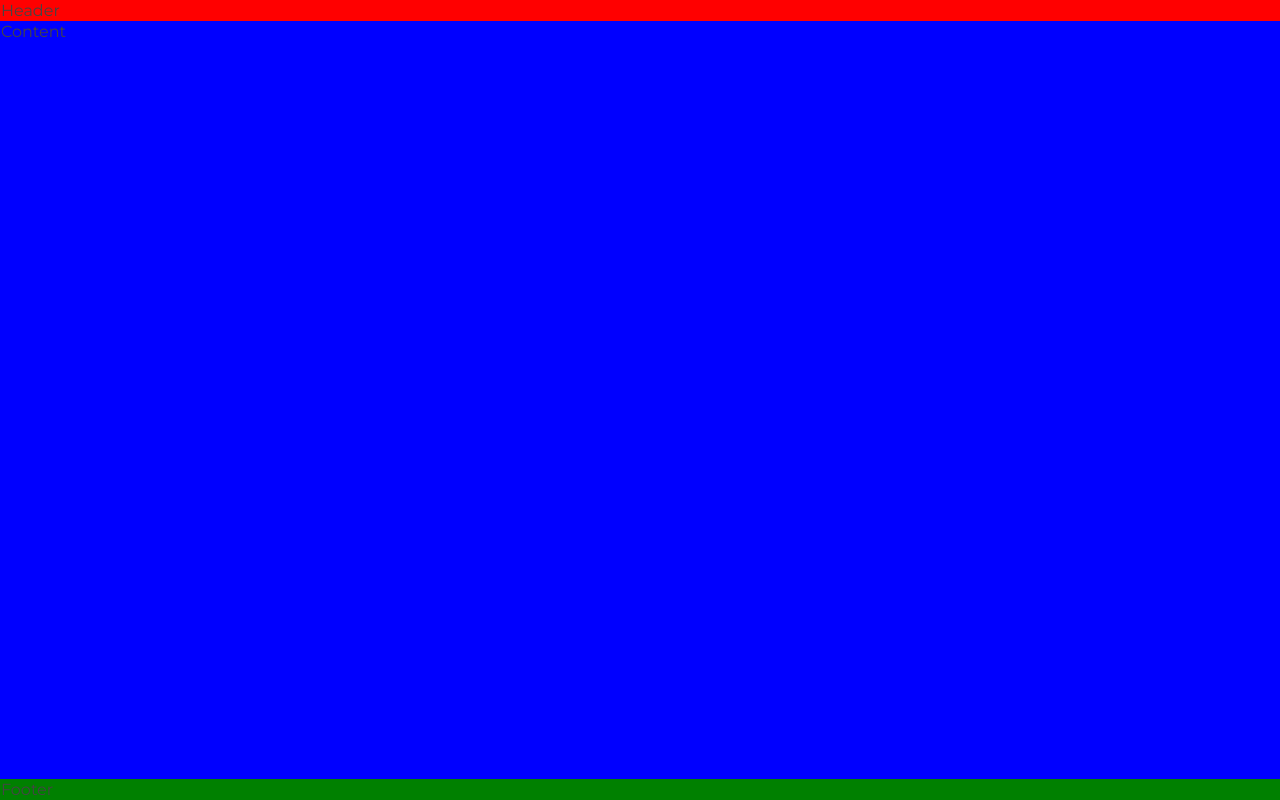
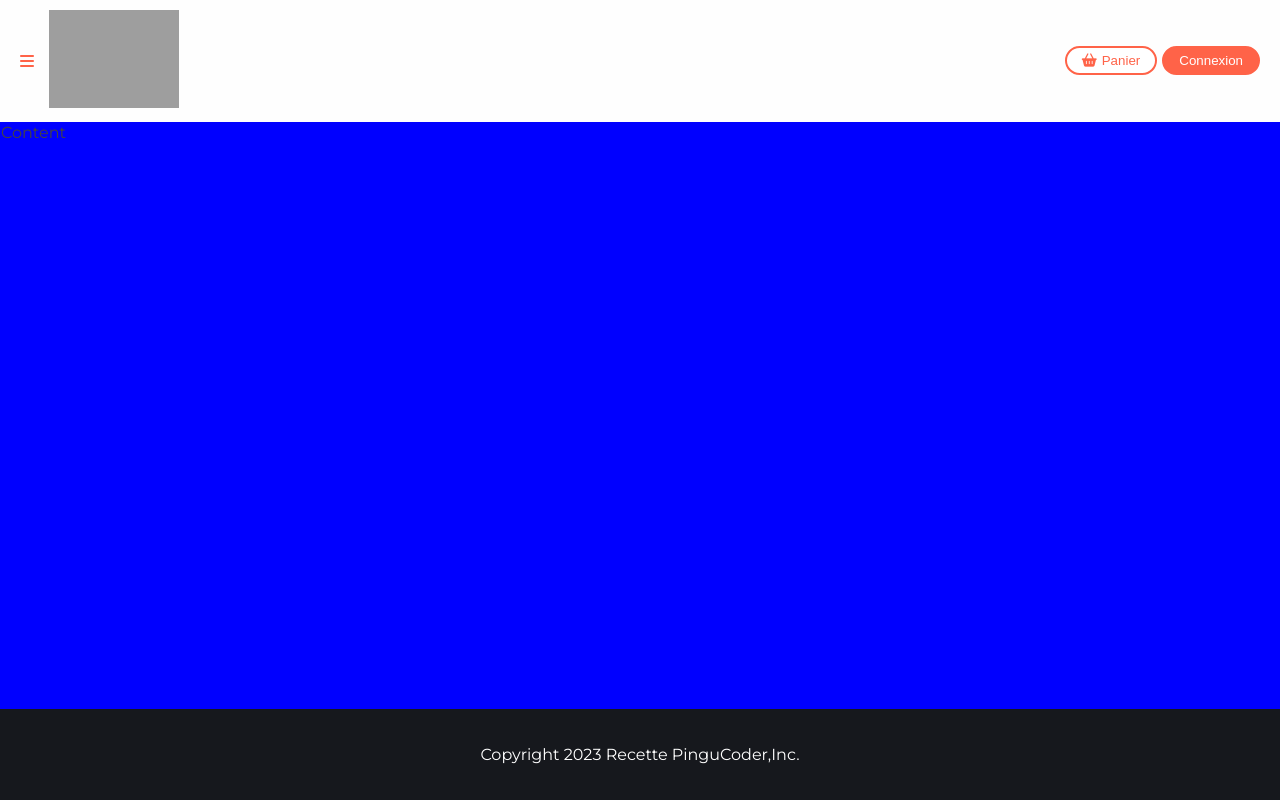
Before and after one commit to ImeneFadhlaoui/recette-project-react, a React (Create React App) app: page / in a window 1280 px wide. Built offline with nearby package versions, Linux system fonts and the light colour scheme; grey boxes are pictures that could not be loaded.

Commit message:
Mise en place du Header et du Footer

```diff
--- a/public/index.html
+++ b/public/index.html
@@ -27,6 +27,7 @@
       work correctly both with client-side routing and a non-root public URL.
       Learn how to configure a non-root public URL by running `npm run build`.
     -->
+  <script src="https://kit.fontawesome.com/908eb7f163.js" crossorigin="anonymous"></script>
   <title>Recette</title>
 </head>
 
--- a/src/assets/styles/_flex.scss
+++ b/src/assets/styles/_flex.scss
@@ -18,6 +18,6 @@
   justify-content: center;
 }
 
-.align-item-center{
+.align-items-center{
   align-items: center;
 }
--- /dev/null
+++ b/src/assets/styles/_themes.scss
@@ -0,0 +1,21 @@
+.btn{
+  padding: 5px 15px;
+  border-radius: 20px;
+  cursor: pointer;
+  transition: 0.2px opacity;
+  &:hover{
+    opacity: 0.8;
+  }
+}
+
+.btn-primary{
+  background-color: var(--primary);
+  color: white;
+  border: 2px solid var(--primary);
+}
+
+.btn-reverse-primary{
+  background-color: white;
+  color: var(--primary);
+  border: 2px solid var(--primary);
+}
--- a/src/assets/styles/index.scss
+++ b/src/assets/styles/index.scss
@@ -2,3 +2,5 @@
 @use './base';
 @use './flex';
 @use './debug';
+@use './utils';
+@use './themes';
--- a/src/components/Footer.js
+++ b/src/components/Footer.js
@@ -1,7 +1,10 @@
-import React from "react";
-
+import styles from "./Footer.module.scss"
 function Footer() {
-  return <div className="b2">Footer</div>;
+  return (
+  <footer className={`${styles.footer} d-flex flex-row align-items-center justify-content-center p-20`}>
+    <p>Copyright 2023 Recette PinguCoder,Inc.</p>
+  </footer>
+  )
 }
 
 export default Footer;
--- /dev/null
+++ b/src/components/Footer.module.scss
@@ -0,0 +1,5 @@
+.footer{
+  background-color: var(--gray-1);
+  color: white;
+
+}
--- a/src/components/Header.js
+++ b/src/components/Header.js
@@ -1,7 +1,23 @@
-import React from "react";
-
+import styles from "./Header.module.scss";
+import recette from "../assets/images/logo.png";
+{
+}
 function Header() {
-  return <div className="b1">Header</div>;
+  return (
+    <header className={` ${styles.header} d-flex flex-row align-items-center`}>
+      <i class="fa-solid fa-bars mr-15"></i>
+      <div className="flex-fill">
+        <img src={recette} alt="logo-recette" />
+      </div>
+      <ul>
+        <button className="mr-5 btn btn-reverse-primary">
+          <i class="fa-solid fa-basket-shopping mr-5"></i>
+          <span>Panier</span>
+        </button>
+        <button className="btn btn-primary">Connexion</button>
+      </ul>
+    </header>
+  );
 }
 
 export default Header;
--- /dev/null
+++ b/src/components/Header.module.scss
@@ -0,0 +1,8 @@
+header{
+  padding: 10px 20px;
+  box-shadow: var(--box-shadow);
+  color: var(--primary);
+  img{
+    width: 130px;
+  }
+}
```
